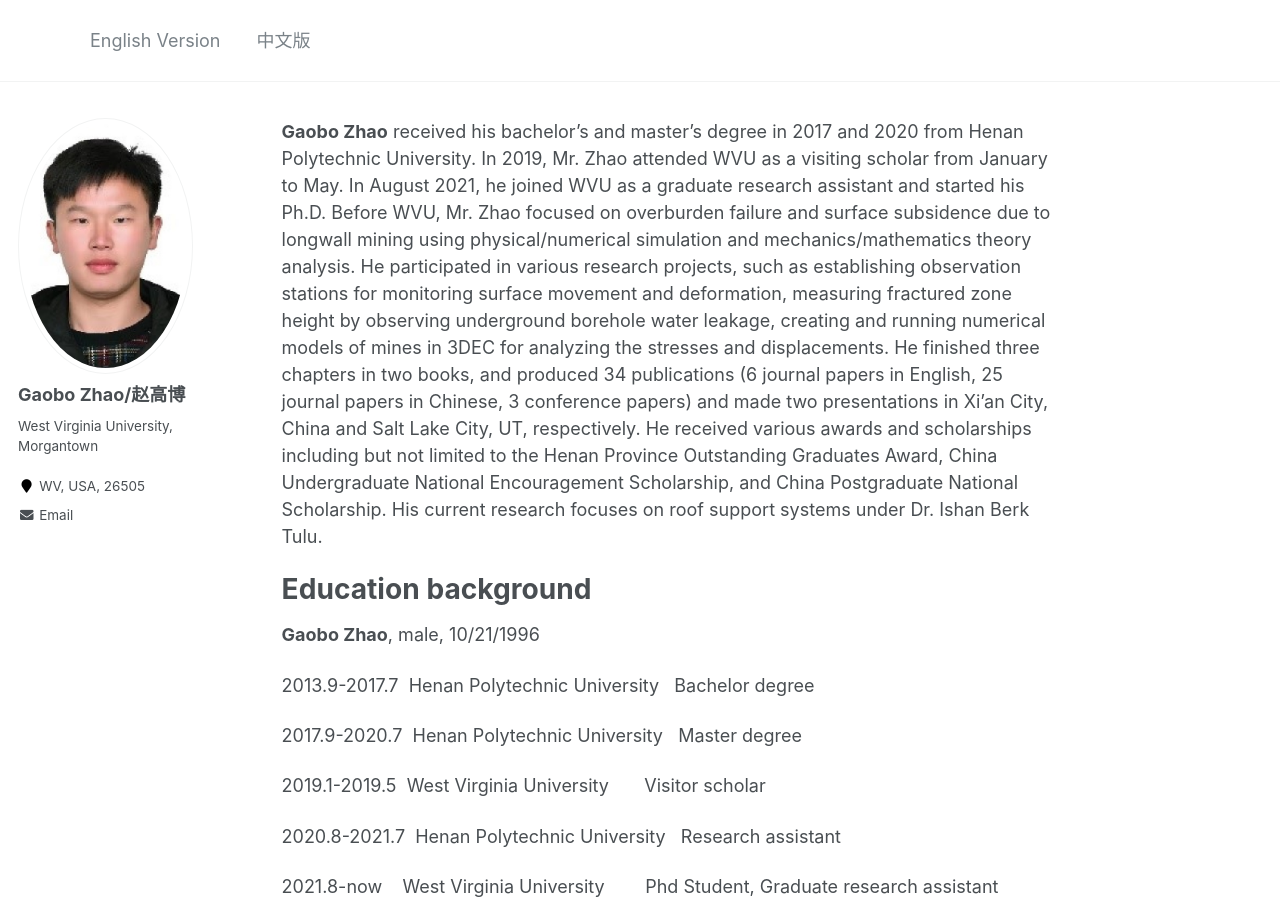
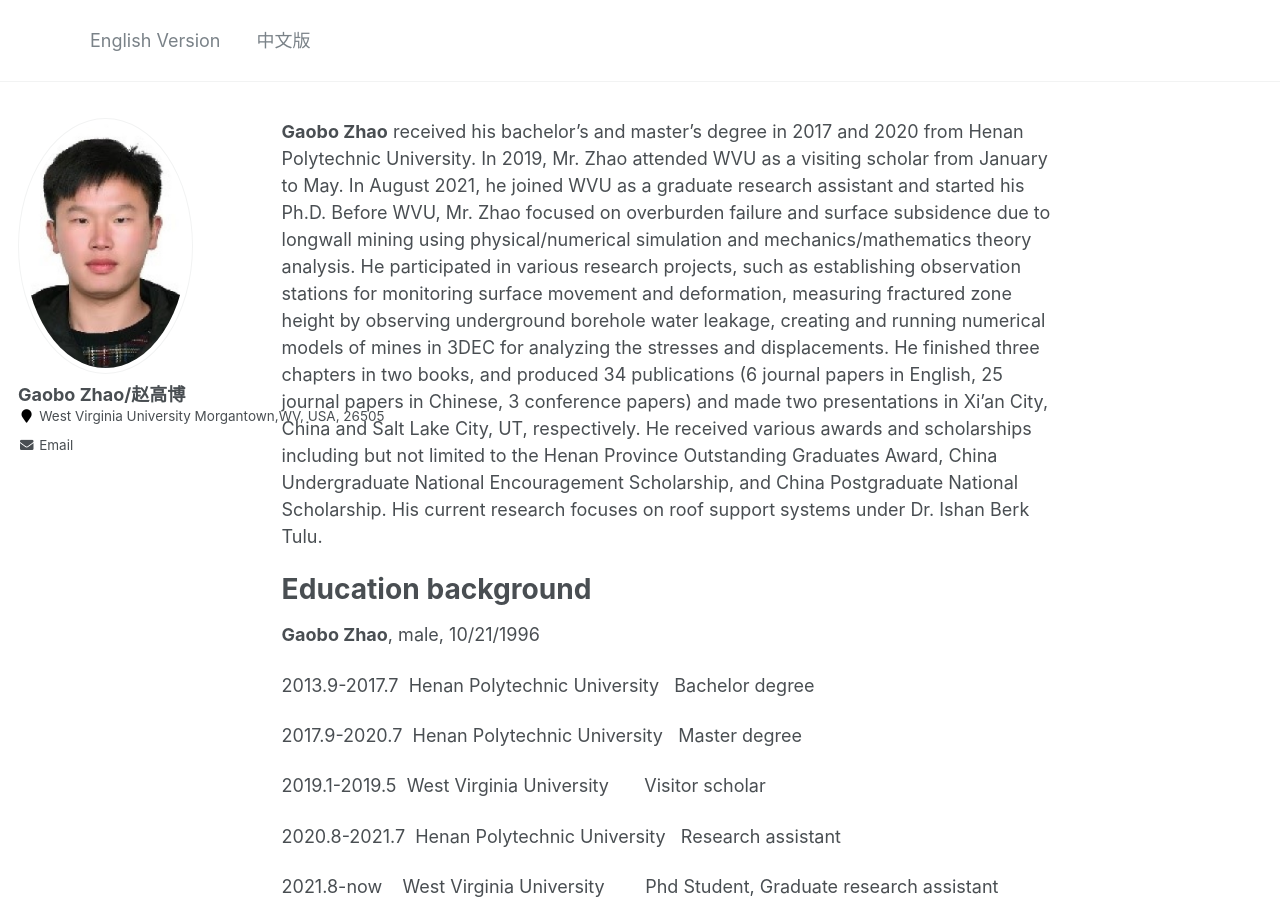
Before and after one commit to ShoulingMeng/ShoulingMeng.github.io, a Jekyll site: the page built from _pages/about.md, in a window 1280 px wide and 900 px high. Built offline with Jekyll 4.4.1, drawn with Linux system fonts in a browser that asks for light colours; part of the change alters nothing that is shown.

```diff
--- a/_config.yml
+++ b/_config.yml
@@ -82,8 +82,8 @@ analytics:
 author:
   name             : "Gaobo Zhao/赵高博"
   avatar           : "bio-photo.jpeg"
-  bio              : "West Virginia University, Morgantown"#"   签名!"
-  location         : "WV, USA, 26505"
+  bio              : #"   签名!"
+  location         : "West Virginia University \nMorgantown,WV, USA, 26505"
   employer         :
   pubmed           : #"https://www.ncbi.nlm.nih.gov/pubmed/?term=john+snow"
   googlescholar    : #"http://yourfullgooglescholarurl.com"
```
